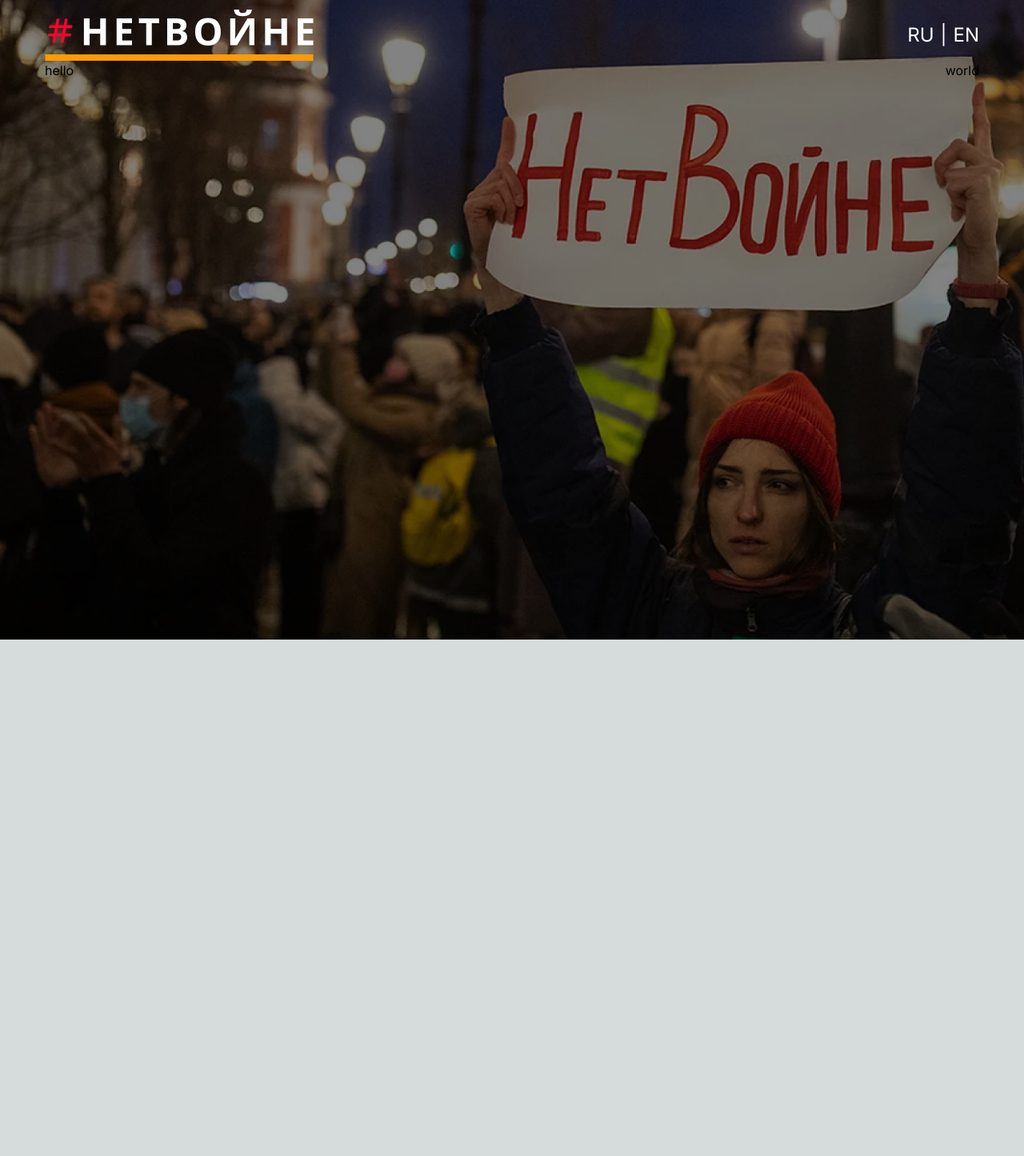
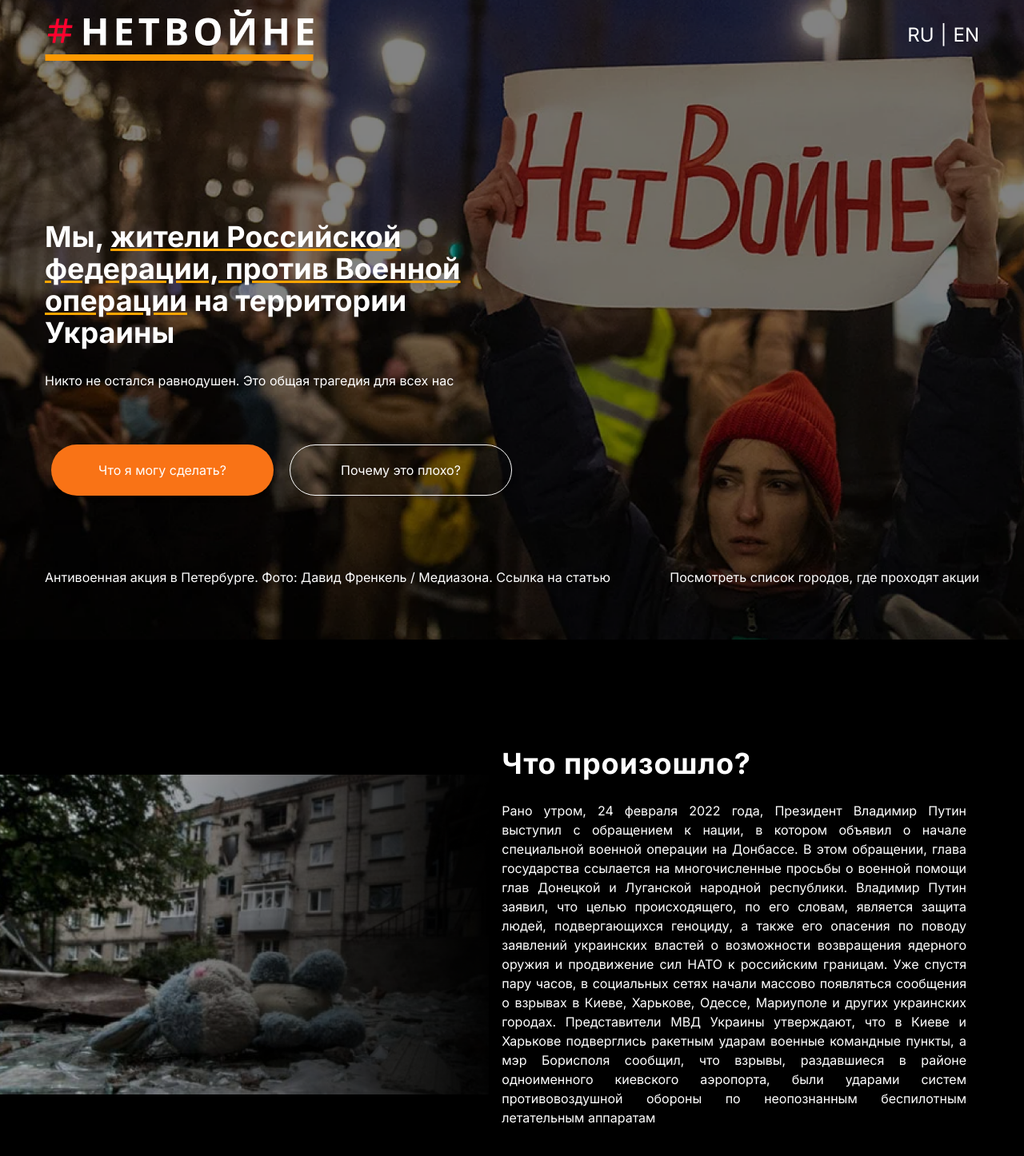
Before and after one commit to HuzaifaGhoury/Ukraine, a Next.js app: page / in a window 1280 px wide. Shown: the top 1446 px of the page at 80% size. Before the commit the page ends 800 px from the top, so only its background shows below. Built offline with nearby package versions, Linux system fonts and the light colour scheme.

Commit message:
first commit

```diff
--- a/src/app/globals.css
+++ b/src/app/globals.css
@@ -1,6 +1,17 @@
 @tailwind base;
 @tailwind components;
 @tailwind utilities;
+
+
+.setcolor{
+  /* background-color: aqua; */
+  width: 80%;
+height: 70px;
+font-weight: 700;
+  /* display: inline-flex; */
+/* align-items: flex-start; */
+/* gap: 10px; */
+}
 
 :root {
   --foreground-rgb: 0, 0, 0;
--- a/src/app/page.js
+++ b/src/app/page.js
@@ -1,6 +1,6 @@
 import Image from "next/image";
 import logo from "../../public/logo.png";
-import main from "../../public/displaymain.png";
+import bear from "../../public/bear.png";
 export default function Home() {
   return (
     <div>
@@ -11,17 +11,85 @@ export default function Home() {
         <nav className="p-28px 15px">
           <div className="md:flex md:justify-between items-center">
             <Image src={logo} />
-            <div className="flex text-2xl text-white justify-between">
-              <h2>RU</h2>
+            <div className="hidden md:flex text-2xl text-white justify-between group-hover:text-orange-500 cursor-pointer">
+              <h2 className="hover:text-orange-500 hover:underline">RU</h2>
               <span className="mx-2">|</span>
-              <h2>EN</h2>
+              <h2 className="hover:text-orange-500 hover:underline">EN</h2>
             </div>
           </div>
         </nav>
-        <div></div>
-        <div className="md:flex md:justify-between ">
-          <div className="md:order-1">hello</div>
-          <div className="md:order-2">world</div>
+        <div className="mt-10 pt-6 md:pt-40 ">
+          <div className="w-full md:w-1/2">
+            <h1 className="text-white font-poppins text-4xl font-bold leading-3xl text-center md:text-left">
+              Мы,{" "}
+              <span
+                style={{
+                  color: "white",
+                  textDecorationColor: "orange",
+                  textDecorationLine: "underline",
+                }}
+              >
+                жители Российской федерации, против Военной операции
+              </span>{" "}
+              на территории Украины
+            </h1>
+
+            <h2 class="text-white font-poppins text-base font-normal leading-normal my-7 text-center md:text-left">
+              Никто не остался равнодушен. Это общая трагедия для всех нас
+            </h2>
+
+            <div className="text-white md:flex md:justify-center w-1/1 py-10 gap-5 ml-2">
+              <button class="order-1 rounded-full bg-orange-500 shadow-md w-80 h-16 text-bold">
+                Что я могу сделать?
+              </button>
+              <button class="order-2 rounded-full shadow-md border border-white w-80 h-16 mt-5 md:mt-0">
+                Почему это плохо?
+              </button>
+            </div>
+          </div>
+          <div
+            className="hidden md:flex md:justify-between items-center text-white mt-0"
+            style={{ marginTop: "50px" }}
+          >
+            <h3>
+              Антивоенная акция в Петербурге. Фото: Давид Френкель / Медиазона.
+              Ссылка на статью
+            </h3>
+            <h2>Посмотреть список городов, где проходят акции</h2>
+          </div>
+        </div>
+      </div>
+      {/* <Second/> */}
+      <div className="w-full bg-black h-70 text-white py-8 ">
+        <div className="flex md:flex md:justify-between flex-col-reverse items-center mt-20 bg-red md:flex-row">
+          <div className="md:w-1/2 w-full mt-10 md:mt-0">
+            <Image src={bear} style={{ width: "100%", height: "100%" }} />
+          </div>
+          <div className="bg-green md:w-1/2 w-full p-4 md:mr-14 ">
+            <h1 className="text-white font-poppins text-4xl font-bold leading-normal tracking-wide mb-5">
+              Что произошло?
+            </h1>
+
+            <h4 className="text-white text-justify font-poppins text-base font-normal leading-6">
+              Рано утром, 24 февраля 2022 года, Президент Владимир Путин
+              выступил с обращением к нации, в котором объявил о начале
+              специальной военной операции на Донбассе. В этом обращении, глава
+              государства ссылается на многочисленные просьбы о военной помощи
+              глав Донецкой и Луганской народной республики. Владимир Путин
+              заявил, что целью происходящего, по его словам, является защита
+              людей, подвергающихся геноциду, а также его опасения по поводу
+              заявлений украинских властей о возможности возвращения ядерного
+              оружия и продвижение сил НАТО к российским границам. Уже спустя
+              пару часов, в социальных сетях начали массово появляться сообщения
+              о взрывах в Киеве, Харькове, Одессе, Мариуполе и других украинских
+              городах. Представители МВД Украины утверждают, что в Киеве и
+              Харькове подверглись ракетным ударам военные командные пункты, а
+              мэр Борисполя сообщил, что взрывы, раздавшиеся в районе
+              одноименного киевского аэропорта, были ударами систем
+              противовоздушной обороны по неопознанным беспилотным летательным
+              аппаратам
+            </h4>
+          </div>
         </div>
       </div>
     </div>
```
Also changed, not shown: src/app/Second.js (added, +38 -0 lines), public/bear.png (added).
